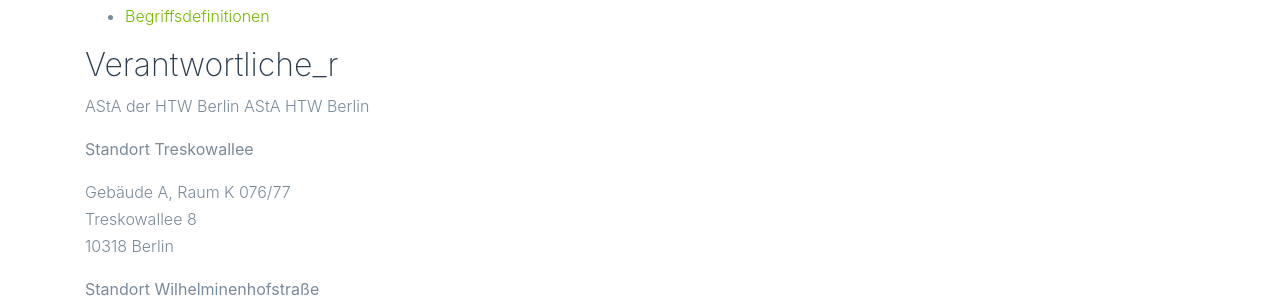
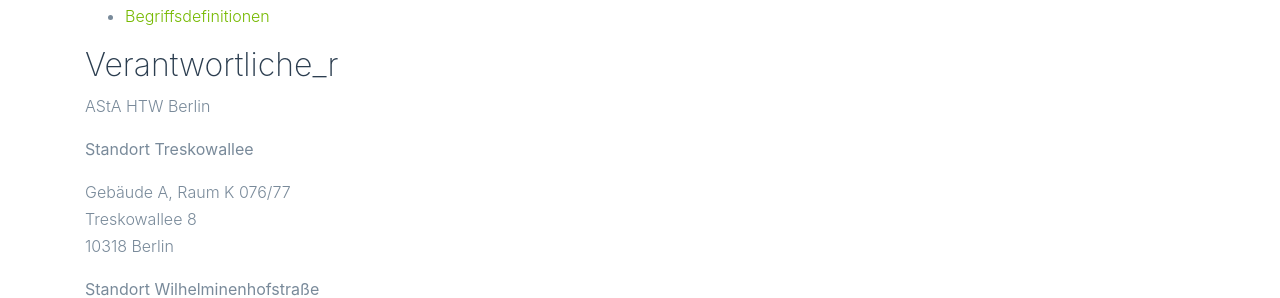
Before and after one commit to astahtwberlin/astahtwberlin.github.io, a Jekyll site: the page built from datenschutz.html, in a window 1280 px wide and 900 px high, scrolled down 620 px. Shown: the part 164-462 px from the top of the window. Built offline with Jekyll 4.4.1, drawn with Linux system fonts in a browser that asks for light colours; some web fonts are replaced.

Commit message:
Update from Forestry.io Carolina Track updated datenschutz.html

```diff
--- a/datenschutz.html
+++ b/datenschutz.html
@@ -1,7 +1,7 @@
 ---
 layout: secondary
+
 ---
-
 <section class="site-section" id="section-infos">
   <div class="container mt-5">
     <h1>Datenschutzerklärung</h1>
@@ -25,7 +25,7 @@ layout: secondary
         <li><a class="index-link" href="#m42"> Begriffsdefinitionen</a></li>
       </ul>
       <h2 id="m3">Verantwortliche_r</h2>
-      <p> AStA der HTW Berlin {{ site.data.infos.verantwortliche_r }}</p>
+      <p>{{ site.data.infos.verantwortliche_r }}</p>
       <p><strong> Standort Treskowallee</strong></p>
       <p> {{ site.data.infos.office.TA.raum }}<br>
          {{ site.data.infos.office.TA.strasse }}<br>
```
